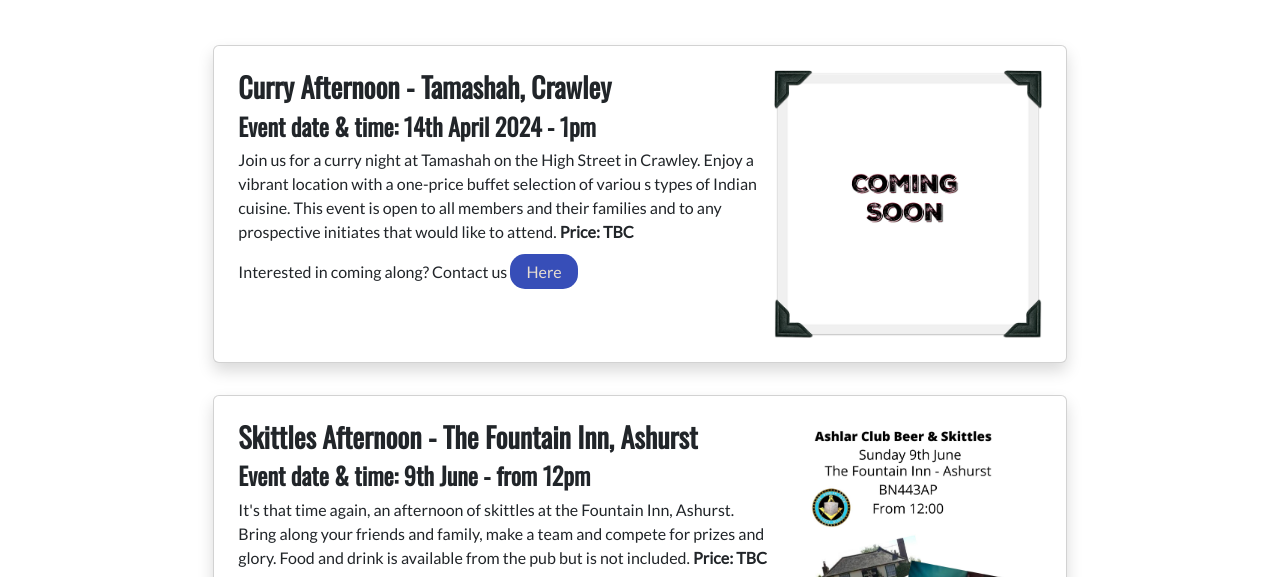
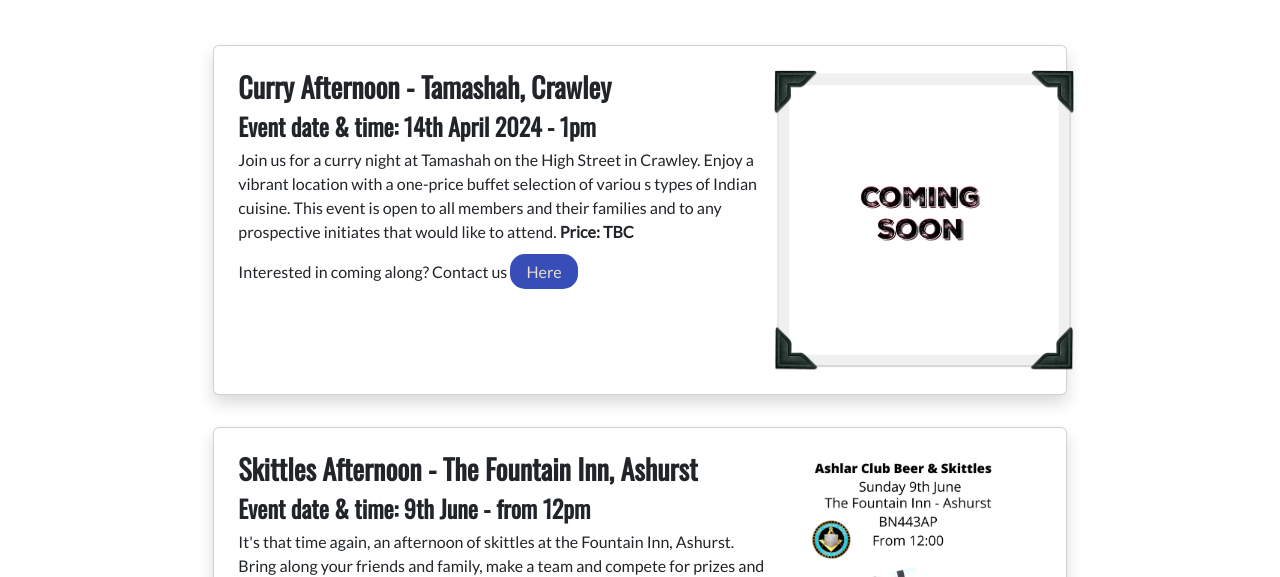
Before and after one commit to tealhorizon87/TheAshlarClub, a plain HTML site: page events.html in a window 1280 px wide. Shown: the part 217-794 px from the top of the page. Drawn offline with nearby package versions, Linux system fonts and the light colour scheme.

Commit message:
add forgotten styles to first event image

```diff
--- a/events.html
+++ b/events.html
@@ -72,7 +72,7 @@
             <!-- event artwork -->
             <div class="col-md-4 col-12">
               <a href="assets/img/coming-soon.jpg" target="_blank">
-                <img src="assets/img/coming-soon.jpg" alt="poster for an upcoming event" class="img-fluid mx-auto">
+                <img src="assets/img/coming-soon.jpg" alt="poster for an upcoming event" class="img-fluid event-img d-block mx-auto">
               </a>
             </div>
           </div>
```
